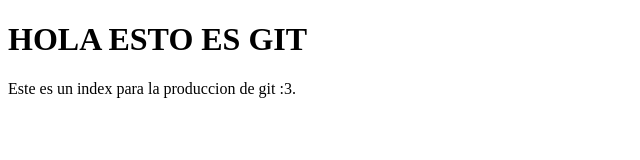
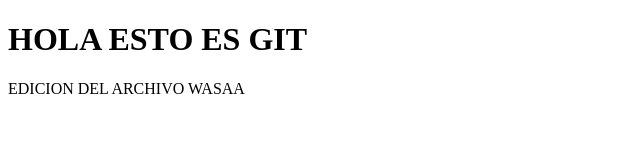
Before and after one commit to hhsara-123/ProduccionG4, a plain HTML site: page index.html in a window 1280 px wide. Shown: the full height of the page, 0-640 px from the left. Drawn offline with Linux system fonts and the light colour scheme.

Commit message:
edite index.html
Edite el archivo, elimine el anterior mensaje y ahora esta en un párrafo.

```diff
--- a/index.html
+++ b/index.html
@@ -7,6 +7,6 @@
 </head>
 <body>
     <h1>HOLA ESTO ES GIT</h1>
-    Este es un index para la produccion de git :3.
+    <p>EDICION DEL ARCHIVO WASAA</p>
 </body>
 </html>
```
